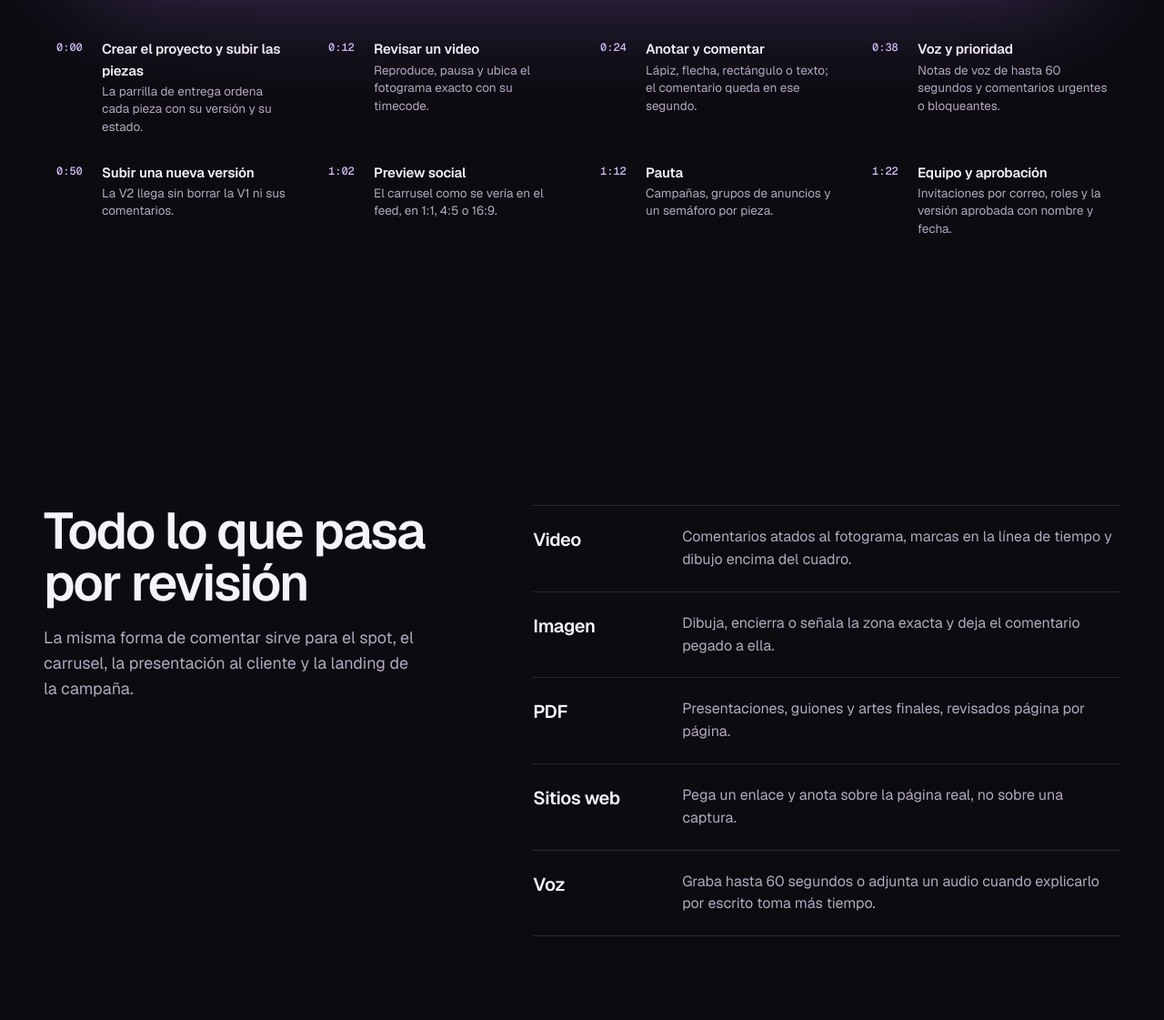
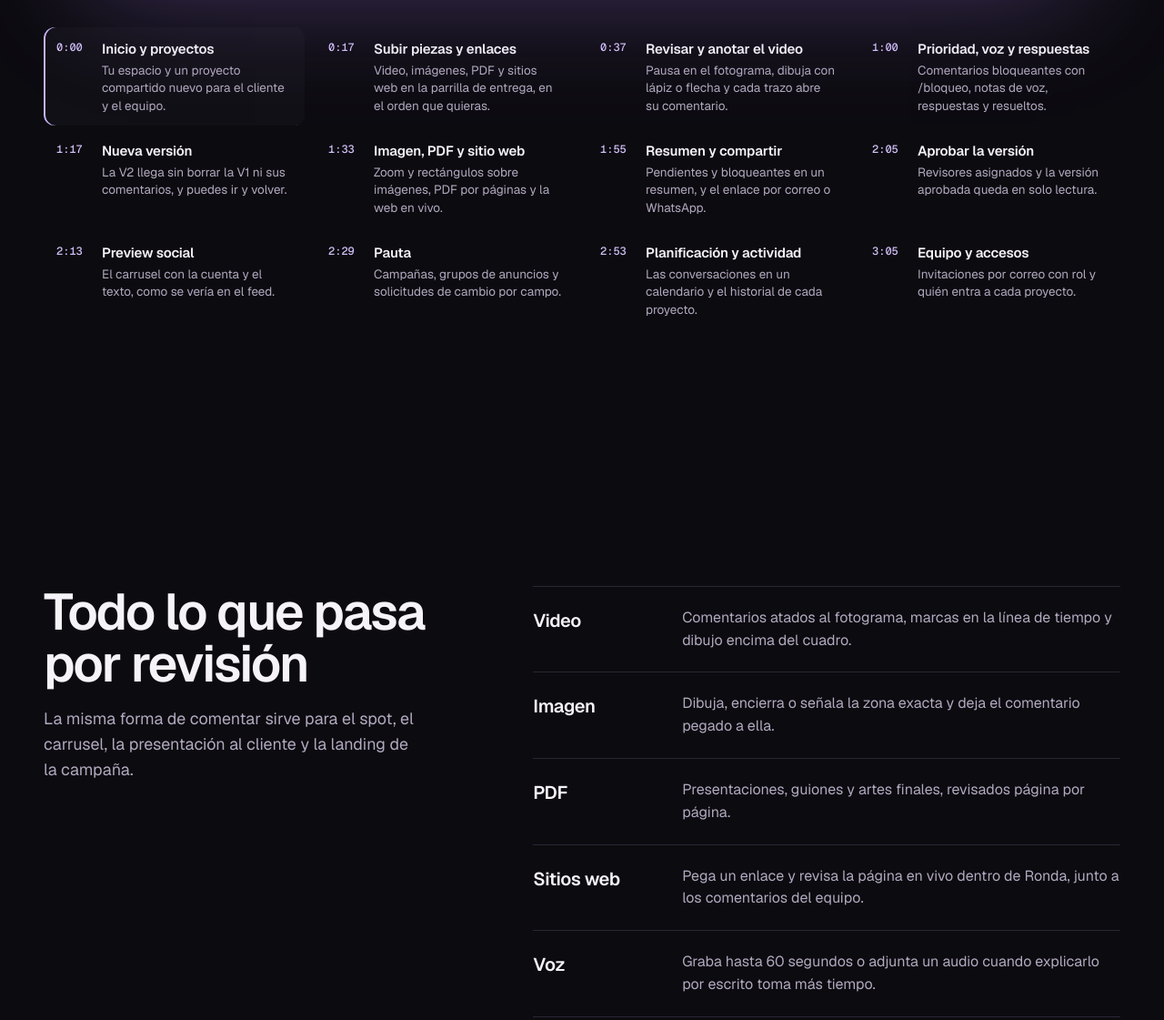
Before and after one commit to JT-Desing/ronda-review-platform, an Astro site in the folder landing/: page / in a window 1280 px wide. Shown: the part 2501-3622 px from the top of the page at 91% size. Built offline with nearby package versions, Linux system fonts and the light colour scheme; Astro itself is replaced by a stand-in of ours.

Commit message:
feat(landing): add the full walkthrough video recorded on the real app
A 3:20 walkthrough covers every feature in twelve chapters: projects,
uploads and links, video annotation, priority and voice comments,
versions, image/PDF/web review, summary and sharing, approval, social
preview, Pauta, planning and activity, and team access. It was recorded
on the app's QA harness with sample data and plays from the tour section
with chapter seeking.

Also removes claims the app does not back yet: live presence and custom
branding are replaced with per-project access, and live-site review no
longer promises annotating the live page.

```diff
--- a/landing/src/components/TourVideo.astro
+++ b/landing/src/components/TourVideo.astro
@@ -2,15 +2,15 @@
 import { Image, getImage } from 'astro:assets';
 import poster from '../assets/abstract-sculpture-planning.png';
 import { icons } from '../data/app-icons.js';
-import { TOUR_VIDEO, TOUR_CAPTIONS, chapters, clock } from '../data/tour.js';
-const posterSrc = (await getImage({ src: poster, width: 1600, format: "webp" })).src;
+import { TOUR_VIDEO, TOUR_POSTER, TOUR_CAPTIONS, chapters, clock } from '../data/tour.js';
+const posterSrc = TOUR_POSTER ?? (await getImage({ src: poster, width: 1600, format: "webp" })).src;
 const ready = Boolean(TOUR_VIDEO);
 ---
 <section class="section tour" id="recorrido" aria-labelledby="recorrido-titulo">
   <div class="wrap">
     <div class="section-head">
       <h2 id="recorrido-titulo">Ronda de principio a fin</h2>
-      <p>Un proyecto real en minuto y medio, desde que entra la primera pieza hasta que el cliente aprueba la versión final.</p>
+      <p>Todas las funciones en poco más de tres minutos, grabadas sobre la app real: desde que entra la primera pieza hasta que el cliente aprueba la versión final.</p>
     </div>
 
     <div class="tour-grid" data-tour data-ready={ready ? '' : undefined}>
--- a/landing/src/data/plans.js
+++ b/landing/src/data/plans.js
@@ -33,7 +33,7 @@ export const plans = [
     members: 5,
     storage: '200 GB',
     price: { COP: 119000, USD: 29 },
-    features: ['Hasta 5 personas', '200 GB de espacio', 'Roles e invitaciones por correo', 'Proyectos compartidos', 'Pauta y preview social', 'Presencia en vivo'],
+    features: ['Hasta 5 personas', '200 GB de espacio', 'Roles e invitaciones por correo', 'Proyectos compartidos', 'Pauta y preview social', 'Resumen de pendientes'],
     cta: 'Elegir Estudio',
     featured: true,
   },
@@ -44,7 +44,7 @@ export const plans = [
     members: 15,
     storage: '500 GB',
     price: { COP: 279000, USD: 69 },
-    features: ['Hasta 15 personas', '500 GB de espacio', 'Varios espacios', 'Marca propia en el espacio', 'Soporte prioritario'],
+    features: ['Hasta 15 personas', '500 GB de espacio', 'Varios espacios', 'Acceso por proyecto', 'Soporte prioritario'],
     cta: 'Elegir Agencia',
   },
 ];
--- a/landing/src/data/tour.js
+++ b/landing/src/data/tour.js
@@ -1,19 +1,24 @@
-// Video del recorrido completo. Mientras sea null, la sección muestra la portada y los capítulos sin reproducir.
-// Para activarlo: copiar el archivo a public/video/ y poner aquí su ruta, por ejemplo '/video/recorrido-ronda.mp4'.
-export const TOUR_VIDEO = null;
+// Video del recorrido completo, grabado sobre la app real con datos de ejemplo.
+// Si TOUR_VIDEO es null, la sección muestra la portada y los capítulos sin reproducir.
+export const TOUR_VIDEO = '/video/recorrido-ronda.mp4';
+export const TOUR_POSTER = '/video/recorrido-portada.jpg';
 // Subtítulos opcionales en formato WebVTT, por ejemplo '/video/recorrido-ronda.vtt'.
 export const TOUR_CAPTIONS = null;
 
-// Capítulos en segundos. Ajustar los tiempos al montaje final del video.
+// Capítulos en segundos, medidos sobre el montaje final (3:20).
 export const chapters = [
-  { time: 0, title: 'Crear el proyecto y subir las piezas', text: 'La parrilla de entrega ordena cada pieza con su versión y su estado.' },
-  { time: 12, title: 'Revisar un video', text: 'Reproduce, pausa y ubica el fotograma exacto con su timecode.' },
-  { time: 24, title: 'Anotar y comentar', text: 'Lápiz, flecha, rectángulo o texto; el comentario queda en ese segundo.' },
-  { time: 38, title: 'Voz y prioridad', text: 'Notas de voz de hasta 60 segundos y comentarios urgentes o bloqueantes.' },
-  { time: 50, title: 'Subir una nueva versión', text: 'La V2 llega sin borrar la V1 ni sus comentarios.' },
-  { time: 62, title: 'Preview social', text: 'El carrusel como se vería en el feed, en 1:1, 4:5 o 16:9.' },
-  { time: 72, title: 'Pauta', text: 'Campañas, grupos de anuncios y un semáforo por pieza.' },
-  { time: 82, title: 'Equipo y aprobación', text: 'Invitaciones por correo, roles y la versión aprobada con nombre y fecha.' },
+  { time: 0, title: 'Inicio y proyectos', text: 'Tu espacio y un proyecto compartido nuevo para el cliente y el equipo.' },
+  { time: 17, title: 'Subir piezas y enlaces', text: 'Video, imágenes, PDF y sitios web en la parrilla de entrega, en el orden que quieras.' },
+  { time: 37, title: 'Revisar y anotar el video', text: 'Pausa en el fotograma, dibuja con lápiz o flecha y cada trazo abre su comentario.' },
+  { time: 60, title: 'Prioridad, voz y respuestas', text: 'Comentarios bloqueantes con /bloqueo, notas de voz, respuestas y resueltos.' },
+  { time: 77, title: 'Nueva versión', text: 'La V2 llega sin borrar la V1 ni sus comentarios, y puedes ir y volver.' },
+  { time: 93, title: 'Imagen, PDF y sitio web', text: 'Zoom y rectángulos sobre imágenes, PDF por páginas y la web en vivo.' },
+  { time: 115, title: 'Resumen y compartir', text: 'Pendientes y bloqueantes en un resumen, y el enlace por correo o WhatsApp.' },
+  { time: 125, title: 'Aprobar la versión', text: 'Revisores asignados y la versión aprobada queda en solo lectura.' },
+  { time: 133, title: 'Preview social', text: 'El carrusel con la cuenta y el texto, como se vería en el feed.' },
+  { time: 149, title: 'Pauta', text: 'Campañas, grupos de anuncios y solicitudes de cambio por campo.' },
+  { time: 173, title: 'Planificación y actividad', text: 'Las conversaciones en un calendario y el historial de cada proyecto.' },
+  { time: 185, title: 'Equipo y accesos', text: 'Invitaciones por correo con rol y quién entra a cada proyecto.' },
 ];
 
 export function chapterAt(seconds, list = chapters) {
--- a/landing/src/pages/index.astro
+++ b/landing/src/pages/index.astro
@@ -24,7 +24,7 @@ const formats = [
   { name: 'Video', text: 'Comentarios atados al fotograma, marcas en la línea de tiempo y dibujo encima del cuadro.' },
   { name: 'Imagen', text: 'Dibuja, encierra o señala la zona exacta y deja el comentario pegado a ella.' },
   { name: 'PDF', text: 'Presentaciones, guiones y artes finales, revisados página por página.' },
-  { name: 'Sitios web', text: 'Pega un enlace y anota sobre la página real, no sobre una captura.' },
+  { name: 'Sitios web', text: 'Pega un enlace y revisa la página en vivo dentro de Ronda, junto a los comentarios del equipo.' },
   { name: 'Voz', text: 'Graba hasta 60 segundos o adjunta un audio cuando explicarlo por escrito toma más tiempo.' },
 ];
 
@@ -113,7 +113,7 @@ const description = 'Comenta en el fotograma exacto, dibuja sobre la pieza y apr
           <ul class="team-list">
             <li><strong>Roles claros.</strong> Administración, edición y revisión. Quien revisa comenta; quien edita sube versiones y cambia estados.</li>
             <li><strong>Invitaciones por correo.</strong> Llegan con un código y la persona entra directo al espacio del equipo.</li>
-            <li><strong>Presencia en vivo.</strong> Ves quién está revisando la misma pieza y puedes seguir su cursor.</li>
+            <li><strong>Acceso por proyecto.</strong> Decide si entra todo el equipo o solo las personas que elijas.</li>
             <li><strong>Privado y compartido, separados.</strong> Tus proyectos personales no aparecen en el espacio del equipo por accidente.</li>
           </ul>
         </div>
```
Also changed, not shown: landing/src/data/tour.test.js (+1 -1 lines), landing/README.md, landing/public/video/recorrido-portada.jpg (added), 1 other file.
